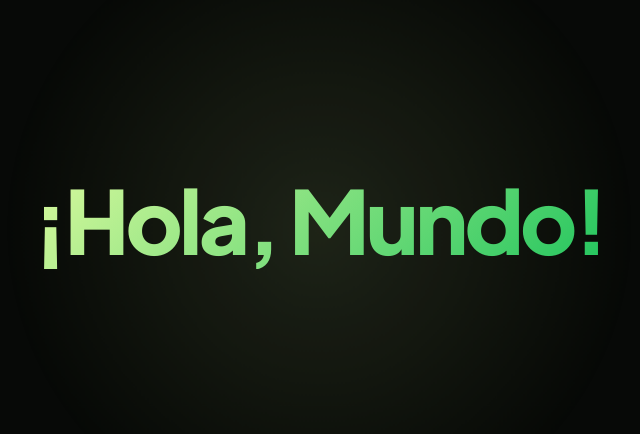
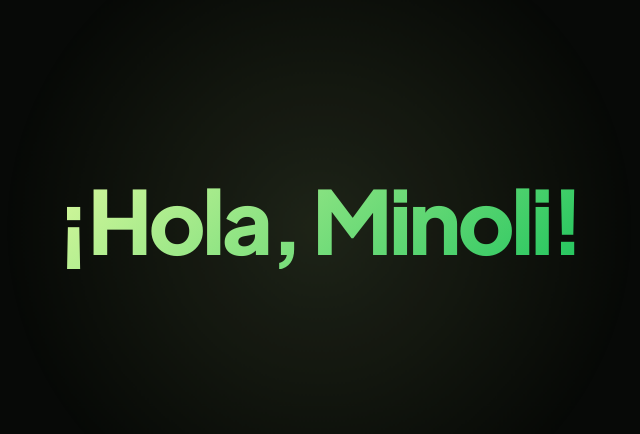
Before and after one commit to azulat/ics-cicd, a website: page index.html in a window 1280 px wide. Shown: the part 172-606 px from the top of the page, without its empty margins (321-961 px from the left). Drawn offline with Linux system fonts and the light colour scheme.

Commit message:
minoli de nuevo

```diff
--- a/index.html
+++ b/index.html
@@ -145,7 +145,7 @@
     <div class="ambient-glow" id="glow-orb"></div>
     <main id="app-container">
         <div class="container">
-            <h1 id="main-title">¡Hola, Mundo!</h1>
+            <h1 id="main-title">¡Hola, Minoli!</h1>
         </div>
     </main>
 </body>
```
